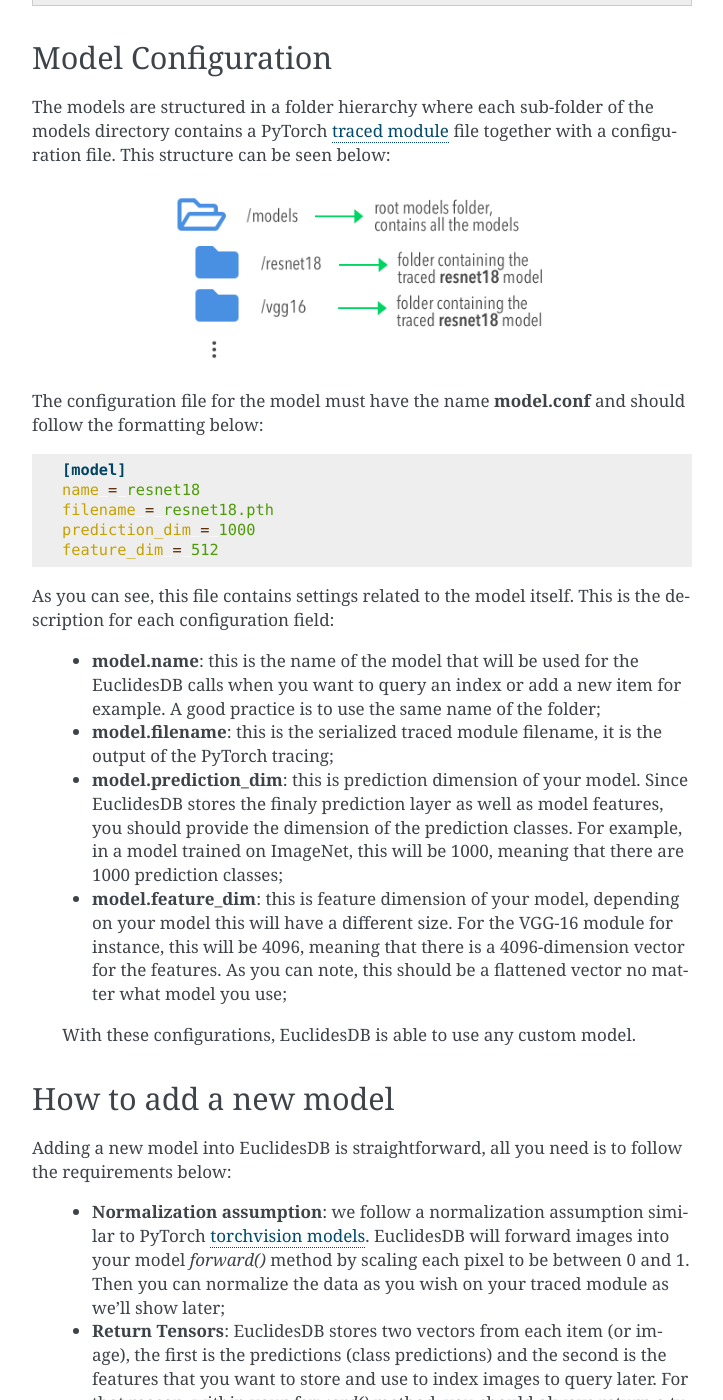
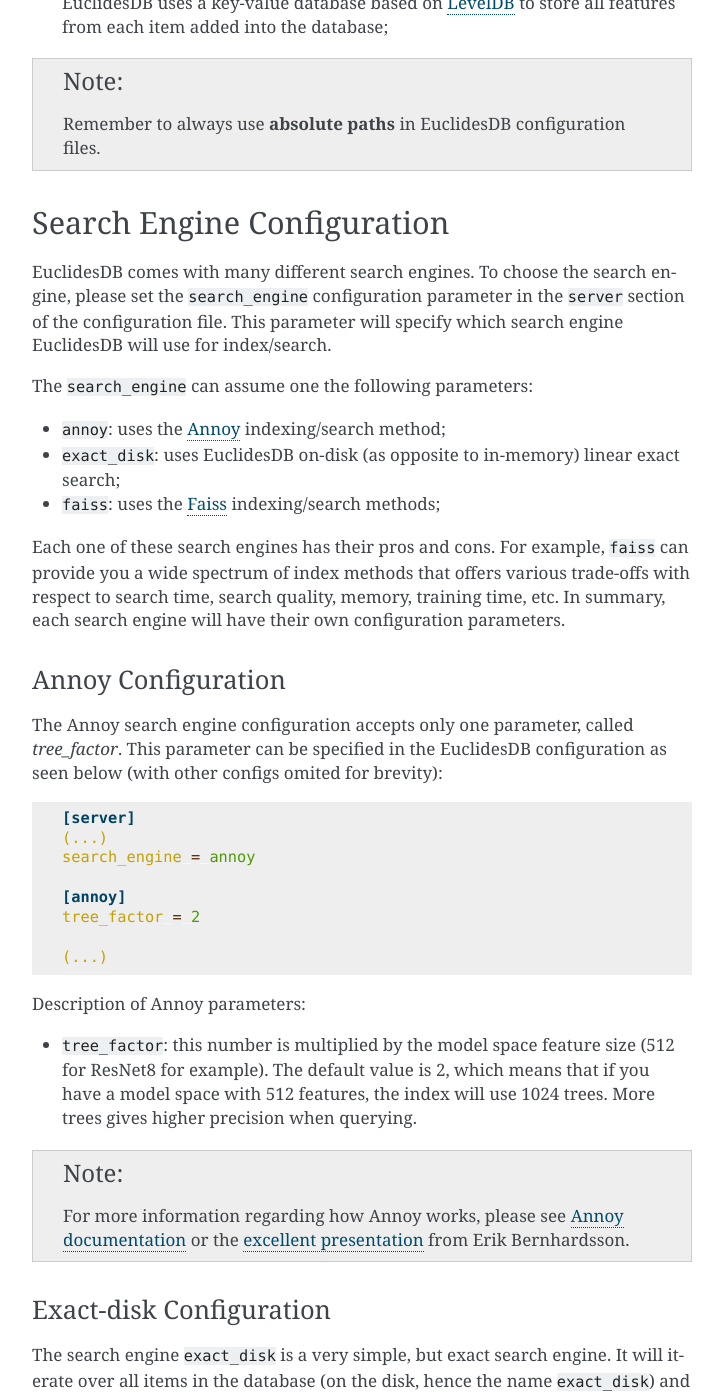
Before and after one commit to perone/euclidesdb, a Sphinx documentation site: the page built from docs/source/configuration.rst, in a window 1280 px wide and 1400 px high, scrolled down 991 px. Shown: the whole window, without its empty margins (388-1111 px from the left). Built offline with Sphinx 7.4.7, drawn with Linux system fonts in a browser that asks for light colours; some of the changed text lies outside the part shown.

Commit message:
Adding search engines documentation.

```diff
--- a/docs/source/client.rst
+++ b/docs/source/client.rst
@@ -4,7 +4,7 @@
 
 Python Client API
 -------------------------------------------------------------------------------
-Before using the Python client API, you just have to install it using `pip`::
+Before using the Python client API, you just have to install it using ``pip``::
 
     pip install euclides
 
@@ -18,7 +18,7 @@
         db = euclides.EuclidesDB(channel)
         ret_add = db.add_image(image_id, models, image)
 
-All images are assumed to be PIL images, the same type handled by `torchvision`. You can see a complete example below, for more examples, see the `Python package examples <https://github.com/perone/euclidesdb/tree/master/python/examples>`_ folder.
+All images are assumed to be PIL images, the same type handled by ``torchvision``. You can see a complete example below, for more examples, see the `Python package examples <https://github.com/perone/euclidesdb/tree/master/python/examples>`_ folder.
 
 .. code-block:: python
 
--- a/docs/source/configuration.rst
+++ b/docs/source/configuration.rst
@@ -13,6 +13,10 @@
 	[server]
 	address = 127.0.0.1:50000
 	log_file_path = /home/user/euclidesdb/logfile.log
+	search_engine = annoy
+
+	[annoy]
+	tree_factor = 2
 
 	[models]
 	dir_path = /home/user/euclidesdb/models
@@ -22,12 +26,96 @@
 
 As you can see, there are three sections in this configuration: server, models and database. The description of each one of these fields are shown below:
 
-- **server.address**: the address server will use to listen, if you with to listen on all interfaces, please use the IP `0.0.0.0` and the port you want to use;
-- **server.log_file_path**: this is the path for logging file. Logging is also output to the stdout, but it will also be written in this file;
-- **models.dir_path**: this is the directory path for the models, please refer to the section :ref:`model-config` for more information, this path points to a folder where each model is present;
-- **database.db_path**: this is the directory path for the database storage. EuclidesDB uses a key-value database based on `LevelDB <http://leveldb.org/>`_ to store all features from each item added into the database;
+- ``server.address``: the address server will use to listen, if you with to listen on all interfaces, please use the IP ``0.0.0.0`` and the port you want to use;
+- ``server.log_file_path``: this is the path for logging file. Logging is also output to the stdout, but it will also be written in this file;
+- ``server.search_engine``: this is the search engine that will be used, it can be one of: ``annoy``, ``faiss`` or ``exact_disk``. Configuration for each search engine is described later;
+- ``models.dir_path``: this is the directory path for the models, please refer to the section :ref:`model-config` for more information, this path points to a folder where each model is present;
+- ``database.db_path``: this is the directory path for the database storage. EuclidesDB uses a key-value database based on `LevelDB <http://leveldb.org/>`_ to store all features from each item added into the database;
 
 .. note:: Remember to always use **absolute paths** in EuclidesDB configuration files.
+
+.. _search-config:
+
+Search Engine Configuration
+-------------------------------------------------------------------------------
+EuclidesDB comes with many different search engines. To choose the search engine, please set the ``search_engine`` configuration parameter in the ``server`` section of the configuration file. This parameter will specify which search engine EuclidesDB will use for index/search.
+
+The ``search_engine`` can assume one the following parameters:
+
+* ``annoy``: uses the `Annoy <https://github.com/spotify/annoy>`_ indexing/search method;
+* ``exact_disk``: uses EuclidesDB on-disk (as opposite to in-memory) linear exact search;
+* ``faiss``: uses the `Faiss <https://github.com/facebookresearch/faiss>`_ indexing/search methods;
+
+Each one of these search engines has their pros and cons. For example, ``faiss`` can provide you a wide spectrum of index methods that offers various trade-offs with respect to search time, search quality, memory, training time, etc. In summary, each search engine will have their own configuration parameters.
+
+Annoy Configuration
+^^^^^^^^^^^^^^^^^^^^^^^^^^^^^^^^^^^^^^^^^^^^^^^^^^^^^^^^^^^^^^^^^^^^^^^^^^^^^^^
+The Annoy search engine configuration accepts only one parameter, called `tree_factor`. This parameter can be specified in the EuclidesDB configuration as seen below (with other configs omited for brevity):
+
+.. code-block:: ini
+
+	[server]
+	(...)
+	search_engine = annoy
+
+	[annoy]
+	tree_factor = 2
+
+	(...)
+
+Description of Annoy parameters:
+
+* ``tree_factor``: this number is multiplied by the model space feature size (512 for ResNet8 for example). The default value is 2, which means that if you have a model space with 512 features, the index will use 1024 trees. More trees gives higher precision when querying.
+
+.. note:: For more information regarding how Annoy works, please see `Annoy documentation <https://github.com/spotify/annoy#how-does-it-work>`_ or the `excellent presentation <https://www.slideshare.net/erikbern/approximate-nearest-neighbor-methods-and-vector-models-nyc-ml-meetup>`_ from Erik Bernhardsson.
+
+Exact-disk Configuration
+^^^^^^^^^^^^^^^^^^^^^^^^^^^^^^^^^^^^^^^^^^^^^^^^^^^^^^^^^^^^^^^^^^^^^^^^^^^^^^^
+The search engine ``exact_disk`` is a very simple, but exact search engine. It will iterate over all items in the database (on the disk, hence the name ``exact_disk``) and it will calculate the distance among the query and all items.
+
+A configuration example is shown below (with other configs omited for brevity):
+
+.. code-block:: ini
+
+	[server]
+	(...)
+	search_engine = exact_disk
+
+	[exact_disk]
+	pnorm = 2
+	normalize = false
+
+	(...)
+
+A descripton of each parameter is shown below:
+
+* ``pnorm``: this is the `p-norm <https://en.wikipedia.org/wiki/Lp_space>`_ used to calculate the distance, the default value is 2 (euclidean distance);
+* ``normalize``: when ``true``, it will normalize feature vectors before doing the comparison. If you use a ``pnorm = 2`` and ``normalize = true``, you'll recover cosine similarity.
+
+Faiss Configuration
+^^^^^^^^^^^^^^^^^^^^^^^^^^^^^^^^^^^^^^^^^^^^^^^^^^^^^^^^^^^^^^^^^^^^^^^^^^^^^^^
+The ``faiss`` search engine is perhaps the one that offers the largest amount of indexing types. A configuration example is shown below (with other configs omited for brevity):
+
+ .. code-block:: ini
+
+	[server]
+	(...)
+	search_engine = faiss
+
+	[faiss]
+	metric = l2
+	index_type = Flat
+
+	(...)
+
+The ``faiss`` search engine has two parameters: ``metric`` and the ``index_type``, however, the ``index_type`` is also a way to provide other parameters to build the index according to some patterns.
+
+Here is a description of each parameter:
+
+- ``metric``: if equals to ``l2`` (default), it will use the euclidean distance. If this parameter is equal to ``inner_product`` it will use the inner-product for the distance;
+- ``index_type``: this defines the index `index factory string <https://github.com/facebookresearch/faiss/wiki/Faiss-indexes>`_ from Faiss. For instance, a ``Flat`` value will build an index that uses brute-force L2 distance for search. If this parameter contains the value ``PCA80,Flat`` the search engine will produce an index by applying a PCA to reduce it to 80 dimensions and then a exhaustive search.
+
+.. note:: For more information regarding the Faiss index types and index factory strings, please refer to the `Faiss summary of indexes <https://github.com/facebookresearch/faiss/wiki/Faiss-indexes>`_ or the `Faiss index factory tutorial <https://github.com/facebookresearch/faiss/wiki/Index-IO,-index-factory,-cloning-and-hyper-parameter-tuning#index-factory>`_. If you are unsure about which index to use, please take a look on the `Guidelines to choose an index <https://github.com/facebookresearch/faiss/wiki/Guidelines-to-choose-an-index>`_.
 
 .. _model-config:
 
@@ -51,10 +139,10 @@
 
 As you can see, this file contains settings related to the model itself. This is the description for each configuration field:
 
- - **model.name**: this is the name of the model that will be used for the EuclidesDB calls when you want to query an index or add a new item for example. A good practice is to use the same name of the folder;
- - **model.filename**: this is the serialized traced module filename, it is the output of the PyTorch tracing;
- - **model.prediction_dim**: this is prediction dimension of your model. Since EuclidesDB stores the finaly prediction layer as well as model features, you should provide the dimension of the prediction classes. For example, in a model trained on ImageNet, this will be 1000, meaning that there are 1000 prediction classes;
- - **model.feature_dim**: this is feature dimension of your model, depending on your model this will have a different size. For the VGG-16 module for instance, this will be 4096, meaning that there is a 4096-dimension vector for the features. As you can note, this should be a flattened vector no matter what model you use;
+ - ``model.name``: this is the name of the model that will be used for the EuclidesDB calls when you want to query an index or add a new item for example. A good practice is to use the same name of the folder;
+ - ``model.filename``: this is the serialized traced module filename, it is the output of the PyTorch tracing;
+ - ``model.prediction_dim``: this is prediction dimension of your model. Since EuclidesDB stores the finaly prediction layer as well as model features, you should provide the dimension of the prediction classes. For example, in a model trained on ImageNet, this will be 1000, meaning that there are 1000 prediction classes;
+ - ``model.feature_dim``: this is feature dimension of your model, depending on your model this will have a different size. For the VGG-16 module for instance, this will be 4096, meaning that there is a 4096-dimension vector for the features. As you can note, this should be a flattened vector no matter what model you use;
 
  With these configurations, EuclidesDB is able to use any custom model.
 
@@ -62,8 +150,8 @@
 -------------------------------------------------------------------------------
 Adding a new model into EuclidesDB is straightforward, all you need is to follow the requirements below:
 
- - **Normalization assumption**: we follow a normalization assumption similar to PyTorch `torchvision models <https://pytorch.org/docs/stable/torchvision/models.html>`_. EuclidesDB will forward images into your model `forward()` method by scaling each pixel to be between 0 and 1. Then you can normalize the data as you wish on your traced module as we'll show later;
- - **Return Tensors**: EuclidesDB stores two vectors from each item (or image), the first is the predictions (class predictions) and the second is the features that you want to store and use to index images to query later. For that reason, within your `forward()` method, you should always return a tuple with **(predictions, features)** and **respecting** the ordering of the elements;
+ - **Normalization assumption**: we follow a normalization assumption similar to PyTorch `torchvision models <https://pytorch.org/docs/stable/torchvision/models.html>`_. EuclidesDB will forward images into your model ``forward()`` method by scaling each pixel to be between 0 and 1. Then you can normalize the data as you wish on your traced module as we'll show later;
+ - **Return Tensors**: EuclidesDB stores two vectors from each item (or image), the first is the predictions (class predictions) and the second is the features that you want to store and use to index images to query later. For that reason, within your ``forward()`` method, you should always return a tuple with **(predictions, features)** and **respecting** the ordering of the elements;
 
 Here is a simple example from EuclidesDB, where it uses the ResNet-18 from torchvision to build a traced module that can be loaded later by EuclidesDB:
 
@@ -128,9 +216,9 @@
 	                             torch.rand(1, 3, 224, 224))
 	traced_net.save("resnet18.pth")
 
-As you can see, this script is doing some stiching to keep the pre-trained weights from the torchvision model, however all you need is a PyTorch module that returns the predictions and features from the `forward()` method and then you just need to call the `torch.jit.trace()` to trace your model and produce the traced module file, which in our case is the `resnet18.pth`.
+As you can see, this script is doing some stiching to keep the pre-trained weights from the torchvision model, however all you need is a PyTorch module that returns the predictions and features from the ``forward()`` method and then you just need to call the ``torch.jit.trace()`` to trace your model and produce the traced module file, which in our case is the ``resnet18.pth``.
 
-.. note:: Remember to set your model to `eval()` mode before tracing it, otherwise you might get inconsistent results due to layers that have different behavior during training and prediction time, such as Dropout and BatchNormalization.
+.. note:: Remember to set your model to ``eval()`` mode before tracing it, otherwise you might get inconsistent results due to layers that have different behavior during training and prediction time, such as Dropout and BatchNormalization.
 
 After that, you just need to add this model into a sub-folder inside the models folder and add the configuration file for the model specifying the name of the model and other settings as show in the previous section.
 
--- a/docs/source/contributing.rst
+++ b/docs/source/contributing.rst
@@ -14,7 +14,7 @@
 
 Setting a development environment
 -------------------------------------------------------------------------------
-To set a development environment, you can just clone the repository and use *cmake* to generate makefiles::
+To set a development environment, you can just clone the repository and use ``cmake`` to generate makefiles::
 
     git clone https://github.com/perone/euclidesdb.git
     mkdir build
--- a/docs/source/getstarted.rst
+++ b/docs/source/getstarted.rst
@@ -10,7 +10,7 @@
     :align: center
     :scale: 30%
 
-Nowadays, many people are still serving machine learning/deep learning models for requests containing binary data using serialization formats and communication protocols such as `JSON+Base64` and `HTTP/1.1`, which isn't appropriate for many reasons (a burden for the wire protocol). Serving machine learning models also poses some unique challenges, and although there are many search engines available for feature search, they're not tight coupled with deep learning frameworks. What happens in practice, is that a lot of different companies end up creating their own systems for model serving, similarity search on the feature space, etc.
+Nowadays, many people are still serving machine learning/deep learning models for requests containing binary data using serialization formats and communication protocols such as ``JSON+Base64`` and ``HTTP/1.1``, which isn't appropriate for many reasons (a burden for the wire protocol). Serving machine learning models also poses some unique challenges, and although there are many search engines available for feature search, they're not tight coupled with deep learning frameworks. What happens in practice, is that a lot of different companies end up creating their own systems for model serving, similarity search on the feature space, etc.
 
 A simple use case that might make the EuclidesDB role clear is the case where you want to do similarity search for, let's say, fashion industry and you have for instance multiple models trained for each item category (such as shoes, t-shirts, etc), and you want to use different model spaces to index and query different items.
 
@@ -20,10 +20,11 @@
 
 Concepts
 -------------------------------------------------------------------------------
-There are two main concepts in EuclidesDB:
+There are some important concepts in EuclidesDB:
 
 - **Module/Model**: we use the concept Module/Model interchangeably because we use PyTorch modules to represent every computation;
 - **Model Space**: a model space is the space of features that a model generated and that will be consistent within the same model, given that multiple models are supported, you can add a new image in the database only for some particular models or query only some particular model space;
+- **Search Engine**: this is how EuclidesDB index and search for items in the database. EuclidesDB supports a wide range of different indexes that are described in the :ref:`search-config` section;
 
 When you add a new image or other kind of data (*we're expanding the support for other kind of items*) into the database, you also specify which model should be used to index this data. Then this data is forwarded into these specified models and their features are saved into a local key-value database to be used later on the construction of a querying index.
 
--- a/docs/source/index.rst
+++ b/docs/source/index.rst
@@ -11,7 +11,7 @@
 * Uses protobuf for data serialization;
 * Uses gRPC for communication;
 * LevelDB integration for database serialization;
-* Uses LSH (`Annoy <https://github.com/spotify/annoy>`_) for approximate nearest neighbors search;
+* Many indexing methods implemented (`Annoy <https://github.com/spotify/annoy>`_, `Faiss <https://github.com/facebookresearch/faiss>`_, etc);
 * Tight PyTorch integration through libtorch;
 * Easy integration for new custom fine-tuned models;
 * Easy client language binding generation;
--- a/docs/source/installation.rst
+++ b/docs/source/installation.rst
@@ -12,7 +12,7 @@
         -v ~/database:/database \
         -it euclidesdb/euclidesdb
 
-This command will host EuclidesDB on the local port 50000 (for RPC calls) and it will store the database data into the host (local) folder `~/database`.
+This command will host EuclidesDB on the local port 50000 (for RPC calls) and it will store the database data into the host (local) folder ``~/database``.
 
 .. note:: If the database doesn't exists, it will be created by EuclidesDB on the first run.
 
```
Also changed, not shown: docs/images/arch.png, docs/source/_static/img/arch.png, 1 other file.
